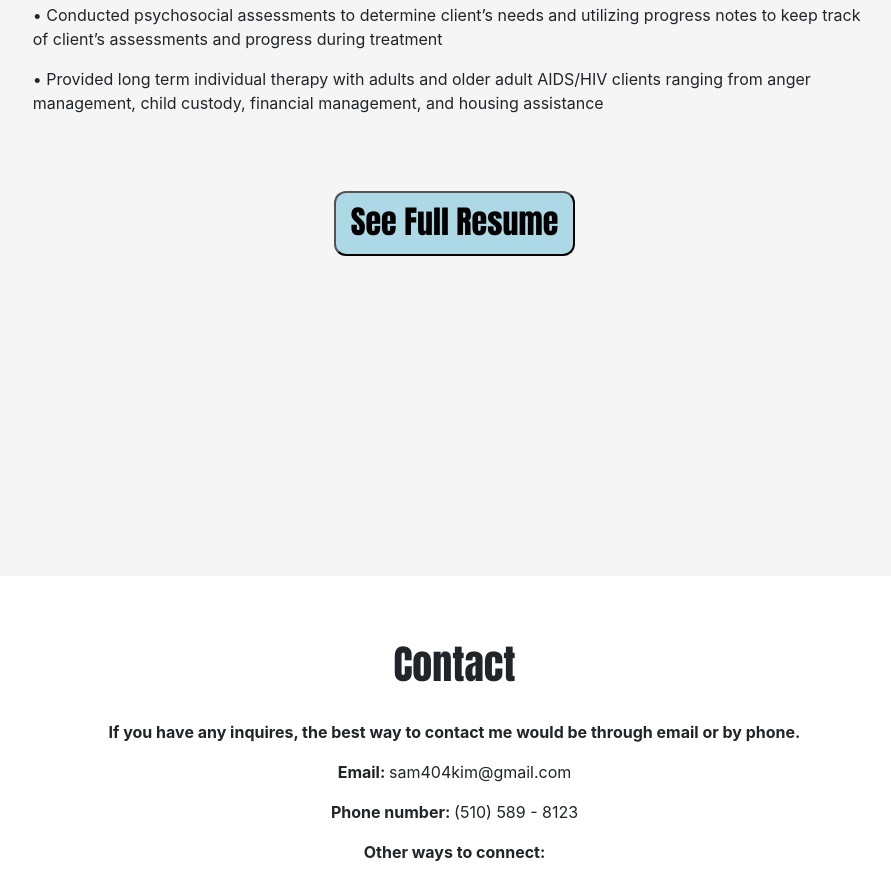
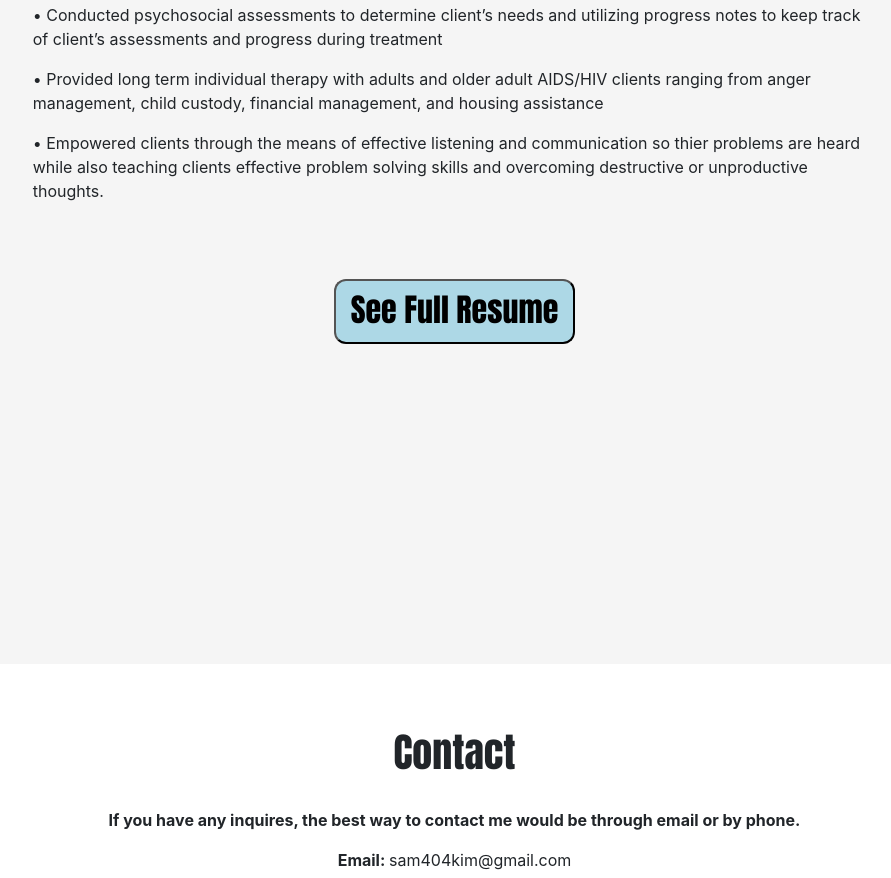
Before and after one commit to IllSmithDa/sam-portfolio, a React (Create React App) app: page / in a window 1280 px wide. Shown: the part 3680-4558 px from the top of the page, without its empty margins (223-1114 px from the left). Built offline with nearby package versions, Linux system fonts and the light colour scheme.

Commit message:
edited experience section

```diff
--- a/src/Data/Resume.js
+++ b/src/Data/Resume.js
@@ -32,7 +32,7 @@ const resume = [
   location:'Oakland Ca',
   bulletList:
   [
-    `  • Conducted psychosocial assessments to determine client’s needs and
+    `• Conducted psychosocial assessments to determine client’s needs and
     utilizing progress notes to keep track of client’s assessments and progress
     during treatment
     `,
@@ -40,7 +40,12 @@ const resume = [
     • Provided long term individual therapy with adults and older adult
     AIDS/HIV clients ranging from anger management, child custody, financial
     management, and housing assistance
+    `,
     `
+    • Empowered clients through the means of effective listening and communication so
+    thier problems are heard while also teaching clients effective problem solving skills and
+    overcoming destructive or unproductive thoughts.
+    `,
   ]
 
 },
```
